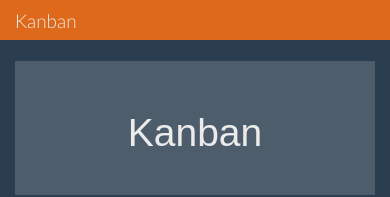
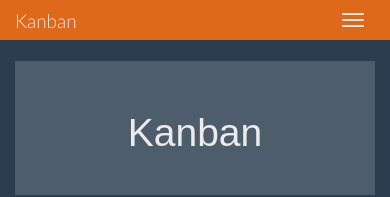
Before and after one commit to Grangeos/Exercice-Kanban, a React (Create React App) app: page / in a window 390 px wide. Shown: the top 197 px of the page. Built offline with nearby package versions, Linux system fonts and the light colour scheme; a web font is replaced by a local one.

Commit message:
Header responsive

```diff
--- a/src/js/Header.jsx
+++ b/src/js/Header.jsx
@@ -9,6 +9,7 @@ class Header extends Component {
               <Navbar.Brand>
                 <a href="#">Kanban</a>
               </Navbar.Brand>
+              <Navbar.Toggle />
             </Navbar.Header>
             <Navbar.Collapse>
               <Nav pullRight>
```
